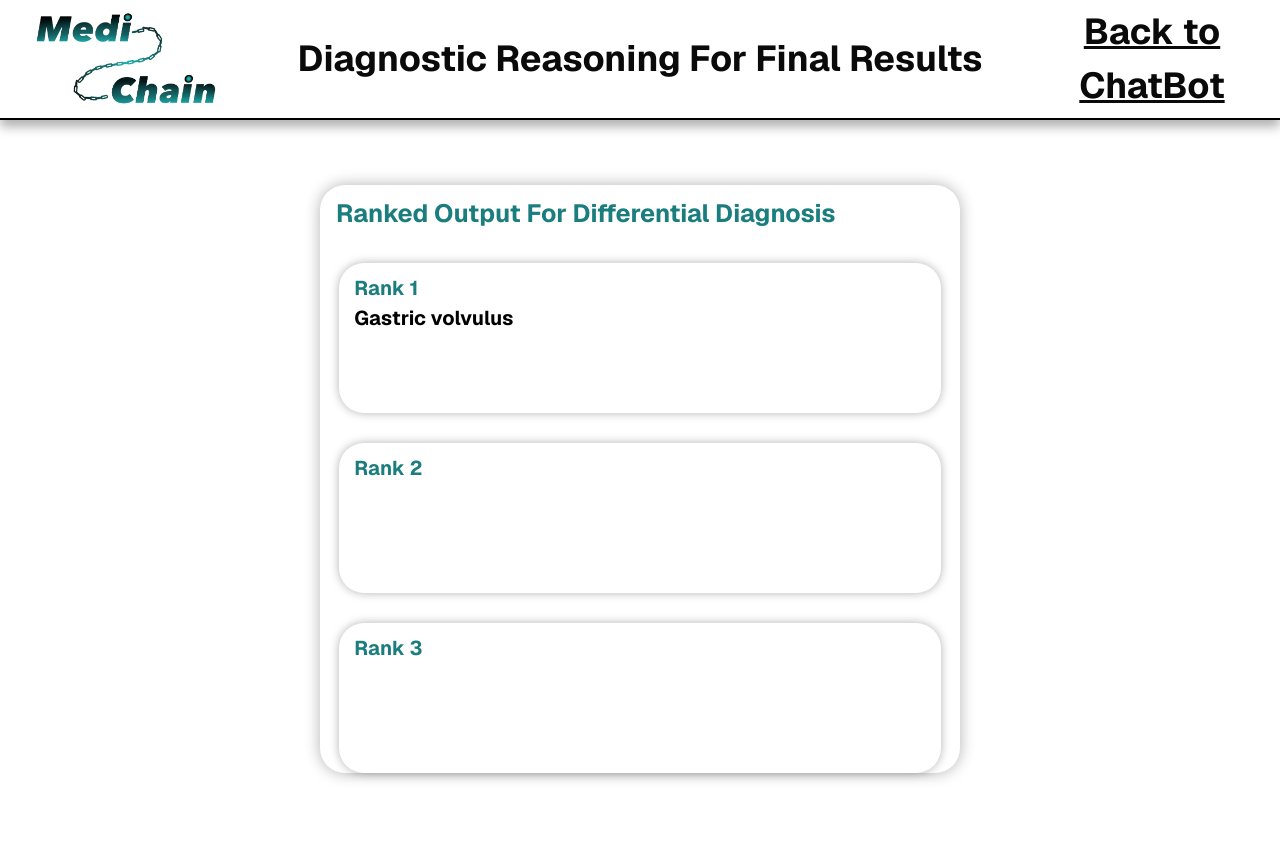
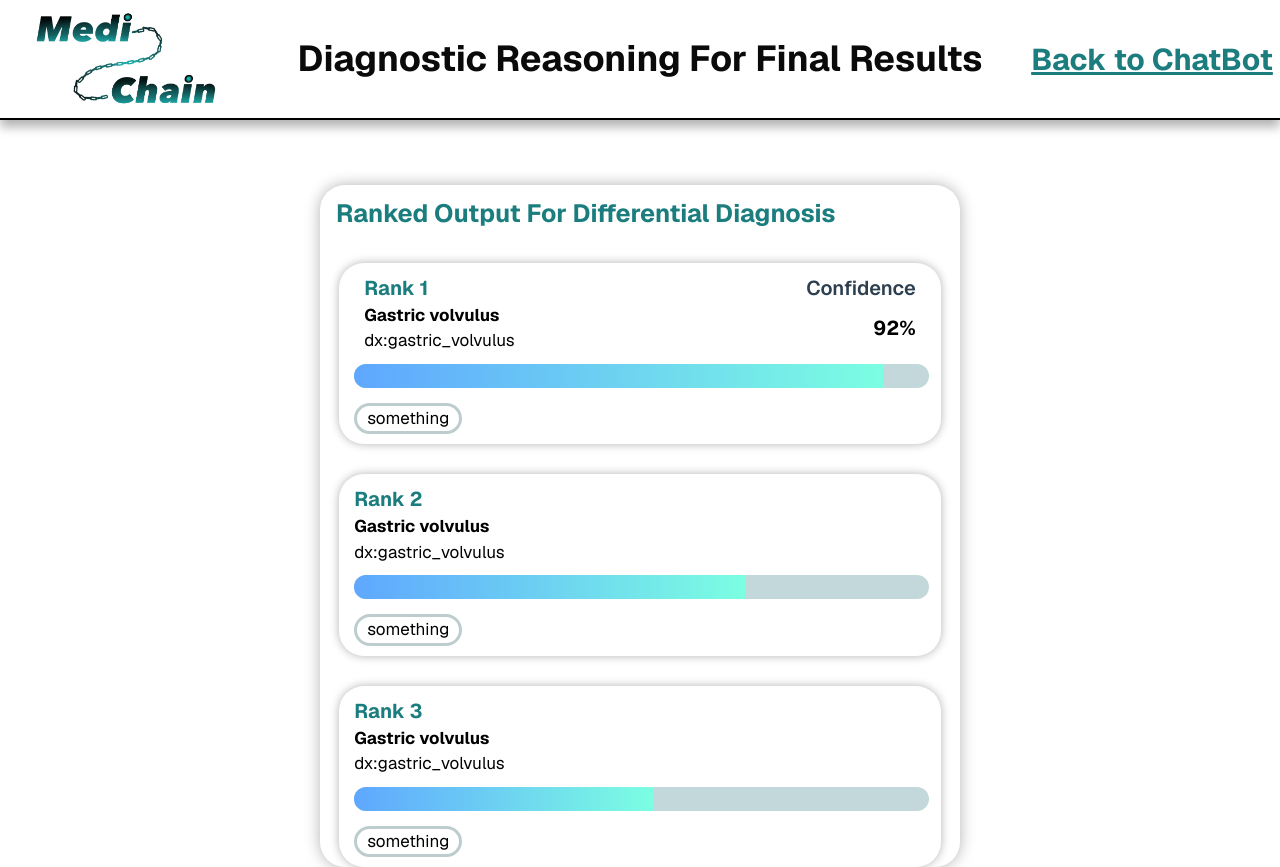
Before and after one commit to rr0nn/medichain, a Next.js app: page /finalresult in a window 1280 px wide. Before the commit the page ends 800 px from the top, so only its background shows below. Built offline with nearby package versions, Linux system fonts and the light colour scheme.

Commit message:
feat(resultUI): added confidence display and guauge bar and adjusted ranking display formatting

```diff
--- a/app/finalresult/page.tsx
+++ b/app/finalresult/page.tsx
@@ -1,3 +1,5 @@
+"use client"
+
 import Image from "next/image";
 import styled from "styled-components";
 import Link from 'next/link'
@@ -46,9 +48,38 @@ const DifferentialDiagnosis = styled.div`
 const LinkHome = styled(Link)`
   text-decoration: underline;
   position: absolute;
-  margin-left: 80%
+  margin-left: 80%;
+  color: #1B7D7E;
+  font-size: 30px;
+  `
+const BoxFormatingOverall = styled.div`
+  display: flex;
+  flex-direction: row;
+`
 
+const BoxFormatingColumn= styled.div`
+  display: flex;
+  flex-direction: column;
+  width: 50%;
+  padding-left: 10px;
 `
+const ConfidenceFormating = styled.div`
+  display: flex;
+  flex-direction: column;
+  mergin-right: 80%;
+  width: 50%;
+  text-align: right;
+  padding-right: 25px;
+  color: #2e3f50;
+  font-weight: 550;
+`
+const ConfidenceScoreFormating = styled.div`
+  padding-top: 10px;
+  text-align: right;
+  color: #000000;
+  font-weight: bold;
+`
+
 const BoxTitle = styled.div`
   color: #1B7D7E;
   font-size: 25px;
@@ -64,7 +95,6 @@ const ResultDisplay = styled.div`
   font-size: 20px;
   margin-top: 30px;
   width: 94%;
-  height: 150px;
   text-align: left;
   box-shadow: 0px 0px 10px rgba(0, 0, 0, 0.3);
   border-radius: 25px;
@@ -72,7 +102,44 @@ const ResultDisplay = styled.div`
 `
 
 const DiseaseName = styled.div`
-  color: #000000
+  color: #000000;
+  font-size: 17px;
+`
+
+const DxResult = styled.div`
+  color: #000000;
+  font-weight: normal;
+  font-size: 17px;
+`
+const BarBackground = styled.div`
+  margin-top: 10px;
+  width: 98%;
+  background: #c2d8da;
+  border-radius: 20px;
+  height: 24px;
+  overflow: hidden;
+`;
+
+const BarFill = styled.div<{ widthPercent: number}>`
+  width: ${(props) => props.widthPercent}%;
+  background-image: linear-gradient(to right, #5fa7ff, #7bfee2);
+  height: 100%;
+`;
+
+const TraceMatch = styled.div`
+  margin-top: 15px;
+  color: #000000;
+  font-weight: normal;
+  font-size: 17px;
+  border-radius: 40px;
+  border: 3px solid #bdcdce;
+  display: inline-block;
+  padding-left: 10px;
+  padding-right: 10px;
+`
+
+const FillerDiv = styled.div`
+  margin-top: 10px;
 `
 
 export default function Home() {
@@ -96,16 +163,57 @@ export default function Home() {
           Ranked Output For Differential Diagnosis
         </BoxTitle>
         <ResultDisplay>
-          Rank 1
+          <BoxFormatingOverall>
+            <BoxFormatingColumn>
+              Rank 1
+              <DiseaseName>
+                Gastric volvulus
+              </DiseaseName>
+              <DxResult>
+                dx:gastric_volvulus
+              </DxResult>
+            </BoxFormatingColumn>
+            <ConfidenceFormating>
+              Confidence
+              <ConfidenceScoreFormating>
+                92%
+              </ConfidenceScoreFormating>
+            </ConfidenceFormating>
+          </BoxFormatingOverall>
+
+          <BarBackground>
+            <BarFill widthPercent={92}/>
+          </BarBackground>
+          <TraceMatch>something </TraceMatch>
+          <FillerDiv></FillerDiv>
+        </ResultDisplay>
+        <ResultDisplay>
+          Rank 2
           <DiseaseName>
             Gastric volvulus
           </DiseaseName>
-        </ResultDisplay>
-        <ResultDisplay>
-          Rank 2
+          <DxResult>
+            dx:gastric_volvulus
+          </DxResult>
+          <BarBackground>
+            <BarFill widthPercent={68}/>
+          </BarBackground>
+          <TraceMatch>something </TraceMatch>
+          <FillerDiv></FillerDiv>
         </ResultDisplay>
         <ResultDisplay>
           Rank 3
+          <DiseaseName>
+            Gastric volvulus
+          </DiseaseName>
+          <DxResult>
+            dx:gastric_volvulus
+          </DxResult>
+          <BarBackground>
+            <BarFill widthPercent={52}/>
+          </BarBackground>
+          <TraceMatch>something </TraceMatch>
+          <FillerDiv></FillerDiv>
         </ResultDisplay>
       </DifferentialDiagnosis>
     </ResultPage>
```
